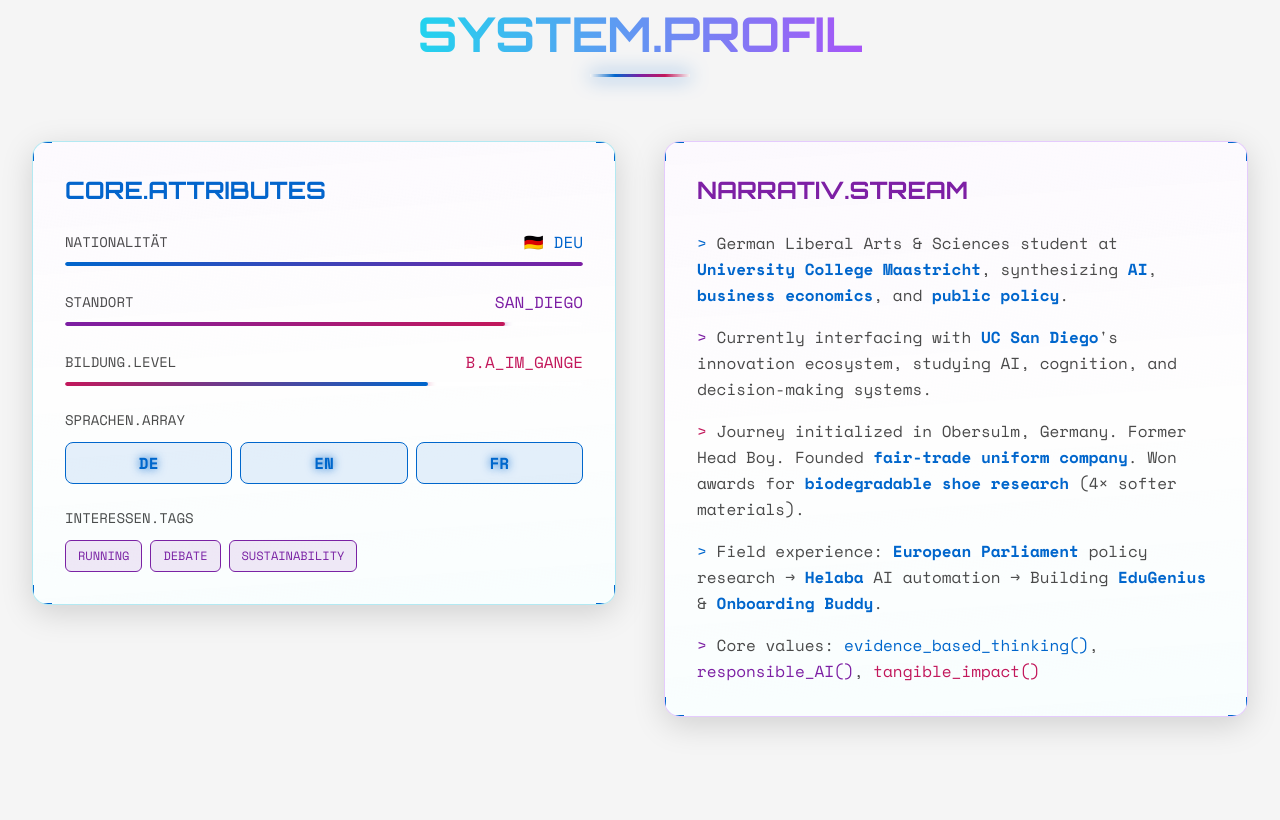
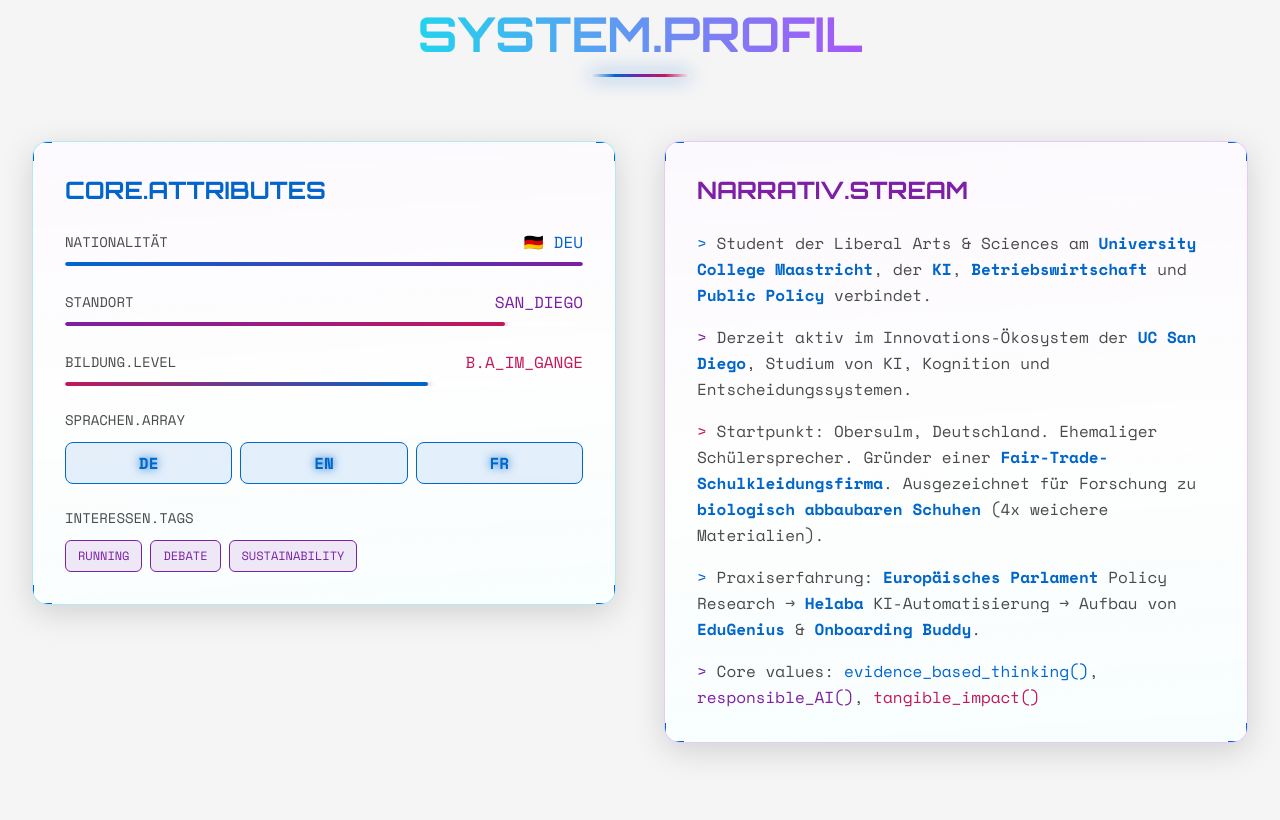
Before and after one commit to pascal2gpt/pdfweb, a plain HTML site: page index.html in a window 1280 px wide. Shown: the part 1120-1940 px from the top of the page. Drawn offline with nearby package versions, Linux system fonts and the light colour scheme.

Commit message:
feat: Fix German translations for content paragraphs & implement cache busting

```diff
--- a/index.html
+++ b/index.html
@@ -56,8 +56,8 @@
         href="https://fonts.googleapis.com/css2?family=Orbitron:wght@400;500;600;700;800;900&family=Space+Mono:wght@400;700&family=Inter:wght@300;400;500;600;700&display=swap"
         rel="stylesheet">
 
-    <!-- Custom Artistic Styles -->
-    <link rel="stylesheet" href="styles.css">
+    <!-- Custom CSS -->
+    <link rel="stylesheet" href="styles.css?v=2">
 
     <script>
         tailwind.config = {
@@ -545,7 +545,7 @@
                             NARRATIVE.STREAM</h3>
 
                         <div class="space-y-4 text-gray-300 leading-relaxed terminal-text">
-                            <p class="fade-in-text">
+                            <p class="fade-in-text" data-i18n="narrative_p1">
                                 <span class="text-cyan-400 font-mono">&gt;</span> German Liberal Arts & Sciences student
                                 at
                                 <span class="highlight-text">University College Maastricht</span>, synthesizing
@@ -554,13 +554,13 @@
                                 <span class="highlight-text">public policy</span>.
                             </p>
 
-                            <p class="fade-in-text">
+                            <p class="fade-in-text" data-i18n="narrative_p2">
                                 <span class="text-purple-400 font-mono">&gt;</span> Currently interfacing with
                                 <span class="highlight-text">UC San Diego</span>'s innovation ecosystem,
                                 studying AI, cognition, and decision-making systems.
                             </p>
 
-                            <p class="fade-in-text">
+                            <p class="fade-in-text" data-i18n="narrative_p3">
                                 <span class="text-pink-400 font-mono">&gt;</span> Journey initialized in Obersulm,
                                 Germany.
                                 Former Head Boy. Founded <span class="highlight-text">fair-trade uniform company</span>.
@@ -568,7 +568,7 @@
                                 (4× softer materials).
                             </p>
 
-                            <p class="fade-in-text">
+                            <p class="fade-in-text" data-i18n="narrative_p4">
                                 <span class="text-cyan-400 font-mono">&gt;</span> Field experience:
                                 <span class="highlight-text">European Parliament</span> policy research →
                                 <span class="highlight-text">Helaba</span> AI automation →
@@ -629,7 +629,7 @@
                                 </div>
                                 <h3 class="font-orbitron text-xl font-bold mb-2 text-cyan-400">FOUNDER</h3>
                                 <p class="text-purple-400 font-mono text-sm mb-3">OneTicket // Event_Platform</p>
-                                <p class="text-gray-400 text-sm mb-4">
+                                <p class="text-gray-400 text-sm mb-4" data-i18n="exp_oneticket_desc">
                                     Founded simple-to-use, affordable ticketing platform for small and mid-sized events.
                                     Empowering independent organizers and student associations. 1,000+ users, 50+ events
                                     hosted, €0.30 flat fee.
@@ -664,7 +664,7 @@
                                 <h3 class="font-orbitron text-xl font-bold mb-2 text-purple-400">
                                     INTERN_DIGITAL_TRANSFORMATION</h3>
                                 <p class="text-pink-400 font-mono text-sm mb-3">DENSO Europe // Market_Research</p>
-                                <p class="text-gray-400 text-sm mb-4">
+                                <p class="text-gray-400 text-sm mb-4" data-i18n="exp_denso_desc">
                                     Market Researcher in Digital Transformation for After Market & Industrial Solutions
                                     Business Unit (AMIS BU).
                                     Hybrid role based in Amsterdam, Noord-Holland.
@@ -692,7 +692,7 @@
                                 <h3 class="font-orbitron text-xl font-bold mb-2 text-pink-400">AI_INTEGRATION.INTERN
                                 </h3>
                                 <p class="text-cyan-400 font-mono text-sm mb-3">Helaba // Banking_AI</p>
-                                <p class="text-gray-400 text-sm mb-4">
+                                <p class="text-gray-400 text-sm mb-4" data-i18n="exp_helaba_desc">
                                     AI integration and strategy in Operations & Process Optimization. Built
                                     KI-Onboarding-App with Google Gen AI SDK.
                                     Designed KI-Workflow automation with data classification, Microsoft API integration,
@@ -1674,7 +1674,7 @@
     </footer>
 
     <!-- JavaScript -->
-    <script src="script.js"></script>
+    <script src="script.js?v=2"></script>
 </body>
 
 </html>
--- a/script.js
+++ b/script.js
@@ -165,9 +165,16 @@
         about_languages: 'SPRACHEN.ARRAY',
         about_interests: 'INTERESSEN.TAGS',
         about_narrative: 'NARRATIV.STREAM',
+        narrative_p1: '<span class="text-cyan-400 font-mono">&gt;</span> Student der Liberal Arts & Sciences am <span class="highlight-text">University College Maastricht</span>, der <span class="highlight-text">KI</span>, <span class="highlight-text">Betriebswirtschaft</span> und <span class="highlight-text">Public Policy</span> verbindet.',
+        narrative_p2: '<span class="text-purple-400 font-mono">&gt;</span> Derzeit aktiv im Innovations-Ökosystem der <span class="highlight-text">UC San Diego</span>, Studium von KI, Kognition und Entscheidungssystemen.',
+        narrative_p3: '<span class="text-pink-400 font-mono">&gt;</span> Startpunkt: Obersulm, Deutschland. Ehemaliger Schülersprecher. Gründer einer <span class="highlight-text">Fair-Trade-Schulkleidungsfirma</span>. Ausgezeichnet für Forschung zu <span class="highlight-text">biologisch abbaubaren Schuhen</span> (4x weichere Materialien).',
+        narrative_p4: '<span class="text-cyan-400 font-mono">&gt;</span> Praxiserfahrung: <span class="highlight-text">Europäisches Parlament</span> Policy Research → <span class="highlight-text">Helaba</span> KI-Automatisierung → Aufbau von <span class="highlight-text">EduGenius</span> & <span class="highlight-text">Onboarding Buddy</span>.',
 
         // Experience Section
         exp_title: 'ERFAHRUNGS.LOG',
+        exp_oneticket_desc: 'Gründung einer einfachen, kostengünstigen Ticketing-Plattform für kleine und mittlere Events. Unterstützung unabhängiger Organisatoren und Studentenvereinigungen. 1.000+ Nutzer, 50+ gehostete Events, 0,30€ Pauschalgebühr.',
+        exp_denso_desc: 'Marktforscher für Digitale Transformation in der After Market & Industrial Solutions Business Unit (AMIS BU). Hybride Rolle mit Sitz in Amsterdam, Nordholland.',
+        exp_helaba_desc: 'KI-Integration und Strategie in Operations & Prozessoptimierung. Entwicklung einer KI-Onboarding-App mit Google Gen AI SDK. Design von KI-Workflow-Automatisierung mit Datenklassifizierung, Microsoft API-Integration und Fehler-Routing mittels n8n und Google AI Studio. Präsentation der Lösungen vor Operations & Finance Abteilungen.',
 
         // Projects Section
         projects_title: 'PROJEKTE.ARRAY',
@@ -243,9 +250,16 @@
         about_languages: 'LANGUAGES.ARRAY',
         about_interests: 'INTERESTS.TAGS',
         about_narrative: 'NARRATIVE.STREAM',
+        narrative_p1: '<span class="text-cyan-400 font-mono">&gt;</span> German Liberal Arts & Sciences student at <span class="highlight-text">University College Maastricht</span>, synthesizing <span class="highlight-text">AI</span>, <span class="highlight-text">business economics</span>, and <span class="highlight-text">public policy</span>.',
+        narrative_p2: '<span class="text-purple-400 font-mono">&gt;</span> Currently interfacing with <span class="highlight-text">UC San Diego</span>\'s innovation ecosystem, studying AI, cognition, and decision-making systems.',
+        narrative_p3: '<span class="text-pink-400 font-mono">&gt;</span> Journey initialized in Obersulm, Germany. Former Head Boy. Founded <span class="highlight-text">fair-trade uniform company</span>. Won awards for <span class="highlight-text">biodegradable shoe research</span> (4× softer materials).',
+        narrative_p4: '<span class="text-cyan-400 font-mono">&gt;</span> Field experience: <span class="highlight-text">European Parliament</span> policy research → <span class="highlight-text">Helaba</span> AI automation → Building <span class="highlight-text">EduGenius</span> & <span class="highlight-text">Onboarding Buddy</span>.',
 
         // Experience Section
         exp_title: 'EXPERIENCE.LOG',
+        exp_oneticket_desc: 'Founded simple-to-use, affordable ticketing platform for small and mid-sized events. Empowering independent organizers and student associations. 1,000+ users, 50+ events hosted, €0.30 flat fee.',
+        exp_denso_desc: 'Market Researcher in Digital Transformation for After Market & Industrial Solutions Business Unit (AMIS BU). Hybrid role based in Amsterdam, Noord-Holland.',
+        exp_helaba_desc: 'AI integration and strategy in Operations & Process Optimization. Built KI-Onboarding-App with Google Gen AI SDK. Designed KI-Workflow automation with data classification, Microsoft API integration, and error routing using n8n and Google AI Studio. Presented solutions to Operations & Finance departments.',
 
         // Projects Section
         projects_title: 'PROJECTS.ARRAY',
@@ -376,11 +390,26 @@
             if (trans[key]) {
                 if (element.tagName === 'INPUT' || element.tagName === 'TEXTAREA') {
                     element.placeholder = trans[key];
+                } else if (element.tagName === 'P') {
+                    // Use innerHTML for paragraphs to support HTML tags in translations
+                    // or preserve existing structure if translation is just text
+                    // But here we want to replace the whole content with the translation
+                    // which might contain HTML tags if we defined them in the translation string.
+                    // However, our current translation strings are plain text.
+                    // If we want to keep the spans (like >), we need to include them in the translation string
+                    // OR only replace the text nodes.
+                    // Given the current setup, the easiest way is to include the HTML in the translation strings
+                    // or just use innerHTML and accept that we replace the content.
+                    // Let's update the translation strings to include the HTML structure where needed.
+                    element.innerHTML = trans[key];
                 } else {
                     element.textContent = trans[key];
                 }
+            } else {
+                console.warn(`Missing translation for key: ${key} in language: ${lang}`);
             }
         });
+        console.log(`Applied translations for ${lang}`);
     }
 
     updateLanguageToggles() {
```
